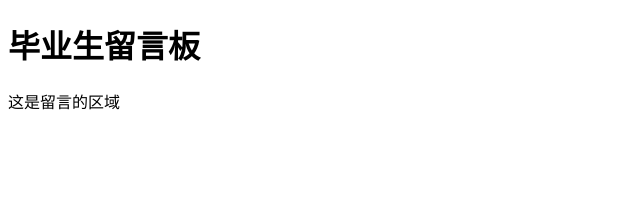
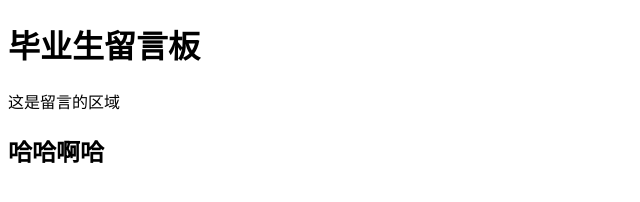
Before and after one commit to zxygll5/yu, a plain HTML site: page index.html in a window 1280 px wide. Shown: the whole page, without its empty margins (0-640 px from the left). Drawn offline with Linux system fonts and the light colour scheme.

Commit message:
秀云版本1

```diff
--- a/index.html
+++ b/index.html
@@ -7,5 +7,6 @@
 <body>
 <h1>毕业生留言板</h1>
 <p> 这是留言的区域</p>
+<h2>哈哈啊哈</h2>
 </body>
 </html>
```
